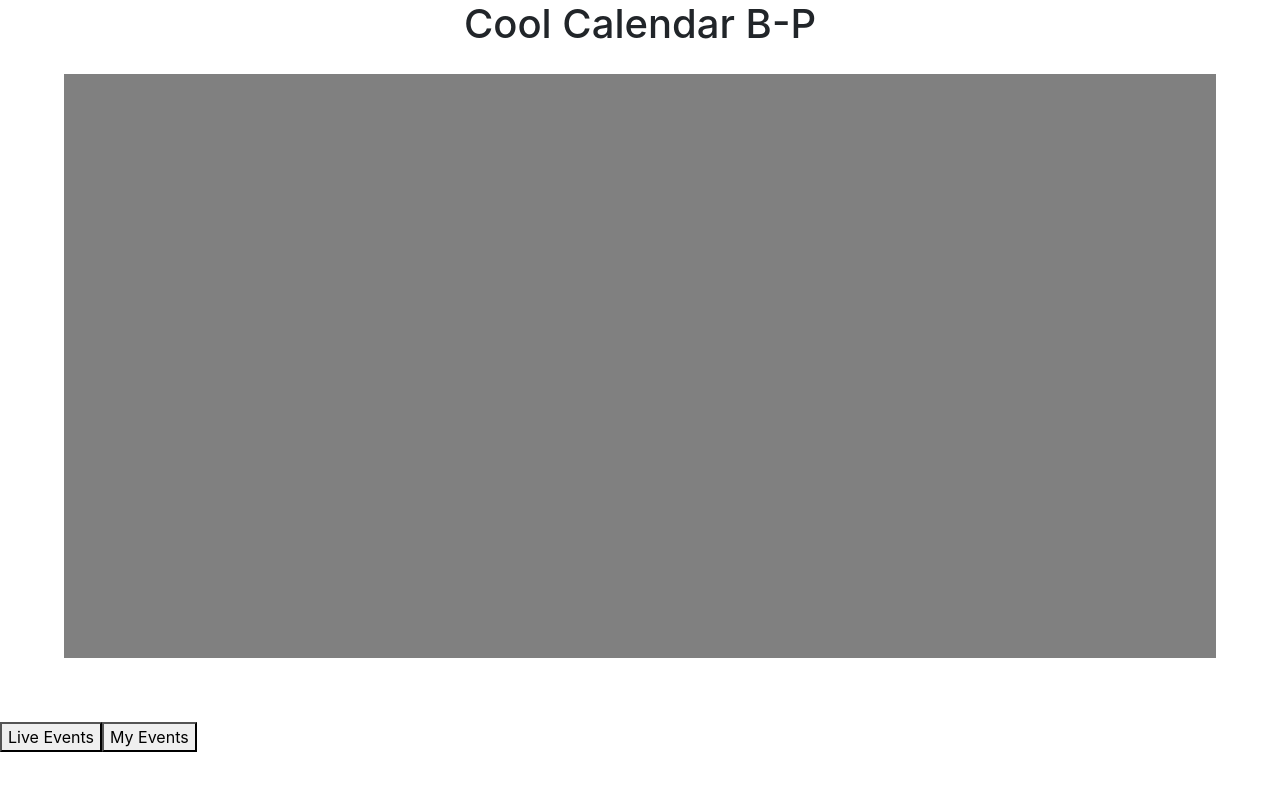
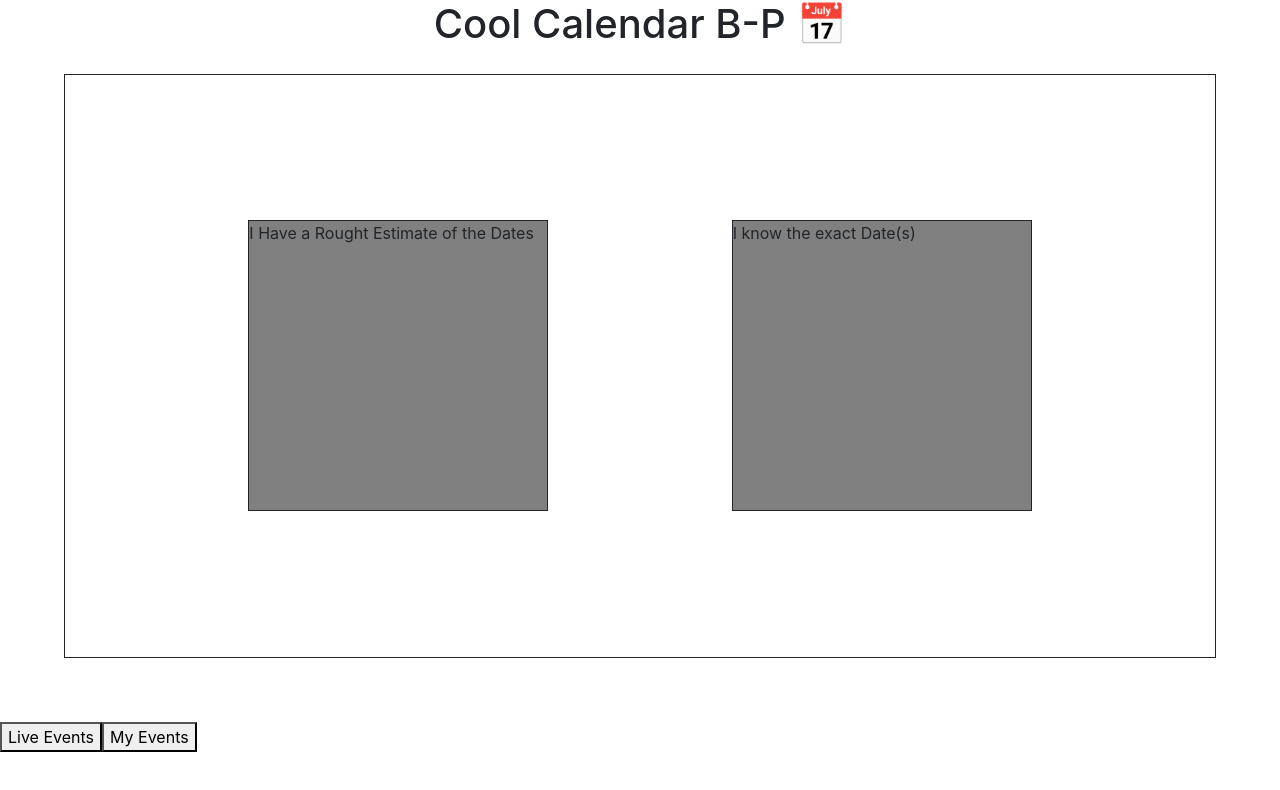
Before and after one commit to ksalanga/c00lc413nd4rB-P, a Next.js app: page / in a window 1280 px wide. Shown: the top 790 px of the page. Built offline with nearby package versions, Linux system fonts and the light colour scheme.

Commit message:
added choose between Decided and Undecided date states for the Calendar component and added an unstylized form after you choose one of the two. Options go forward and backward with React State changes

```diff
--- a/components/MainComponent.js
+++ b/components/MainComponent.js
@@ -1,4 +1,4 @@
-import React from 'react'
+import React, {useState} from 'react'
 import styles from '../styles/Home.module.css'
 
 function LiveEvents(props) {
@@ -21,13 +21,52 @@ function MyEvents(props) {
 }
 
 function Calendar(props) {
+    const [step, setStep] = useState(0)
     const colLength = props.liveEvents ? 2 : 3
     const rowLength = props.myEvents ? 2 : 3
+
+    function showContent() {
+      if (step == 0) {
+        return (
+          <>
+            <span className={styles.calendarType} onClick={() => setStep(step + 1)}>
+              I Have a Rought Estimate of the Dates
+            </span>
+            <span className={styles.calendarType} onClick={() => setStep(step + 1)}>
+              I know the exact Date(s)
+            </span>
+          </>
+        )
+      } else if (step == 1) {
+        return (
+          <>
+            <button onClick={() => setStep(step - 1)}>Back</button>
+            <form>
+                <input type="radio" id="private" name="privOrPublic"/>Private
+                <input type="radio" id="public" name="privOrPublic"/>Public
+                <br/><br/>
+                <label for="people">Maximum Amount of People</label>
+                <input type="number" id="people"/>
+                <br/><br/>
+                <label for="startDay">Start Date</label>
+                <input type="date" id="startDay"/>
+                <label for="endDay">End Date</label>
+                <input type="date" id="endDay"/>
+                <br/><br/>
+                <input type="submit" value="Submit"/>
+            </form>
+          </>
+        )
+      }
+    }
+
     return (
-        <div className={styles.calendar} style={{
+        <div className={styles.calendarComponent} style={{
             gridRowEnd: rowLength,
             gridColumnEnd: colLength
-        }}></div>
+        }}>
+          {showContent()}
+        </div>
     )
 }
 
@@ -43,7 +82,7 @@ class MainComponent extends React.Component {
     render() {
       return (
         <>
-          <h1 className={styles.centered}>Cool Calendar B-P</h1>
+          <h1 className={styles.centered}>Cool Calendar B-P 📅</h1>
           <div className={styles.mainContent}>
             <Calendar liveEvents={this.state.liveEvents} myEvents={this.state.myEvents}/>
             <LiveEvents liveEvents={this.state.liveEvents} myEvents={this.state.myEvents}/>
--- a/styles/Home.module.css
+++ b/styles/Home.module.css
@@ -11,10 +11,14 @@
   grid-template-rows: 5fr 1fr;
 }
 
-.calendar {
+.calendarComponent {
+  display: flex;
+  align-items: center;
+  flex-wrap: wrap;
+  justify-content: space-evenly;
   grid-column-start: 1;
   grid-row-start: 1;
-  background-color: gray;
+  border: solid 1px;
 }
 
 .liveEvents {
@@ -24,9 +28,18 @@
   background-color: purple;
 }
 
-
 .myEvents {
   grid-column-start: 1;
   grid-row-start: 2;
   background-color: black;
 }
+
+.calendarType {
+  border: solid 1px;
+  display: inline-block;
+  flex-shrink: 5;
+  height: 50%;
+  width: 300px;
+  background-color: gray;
+  cursor: pointer;
+}
```
